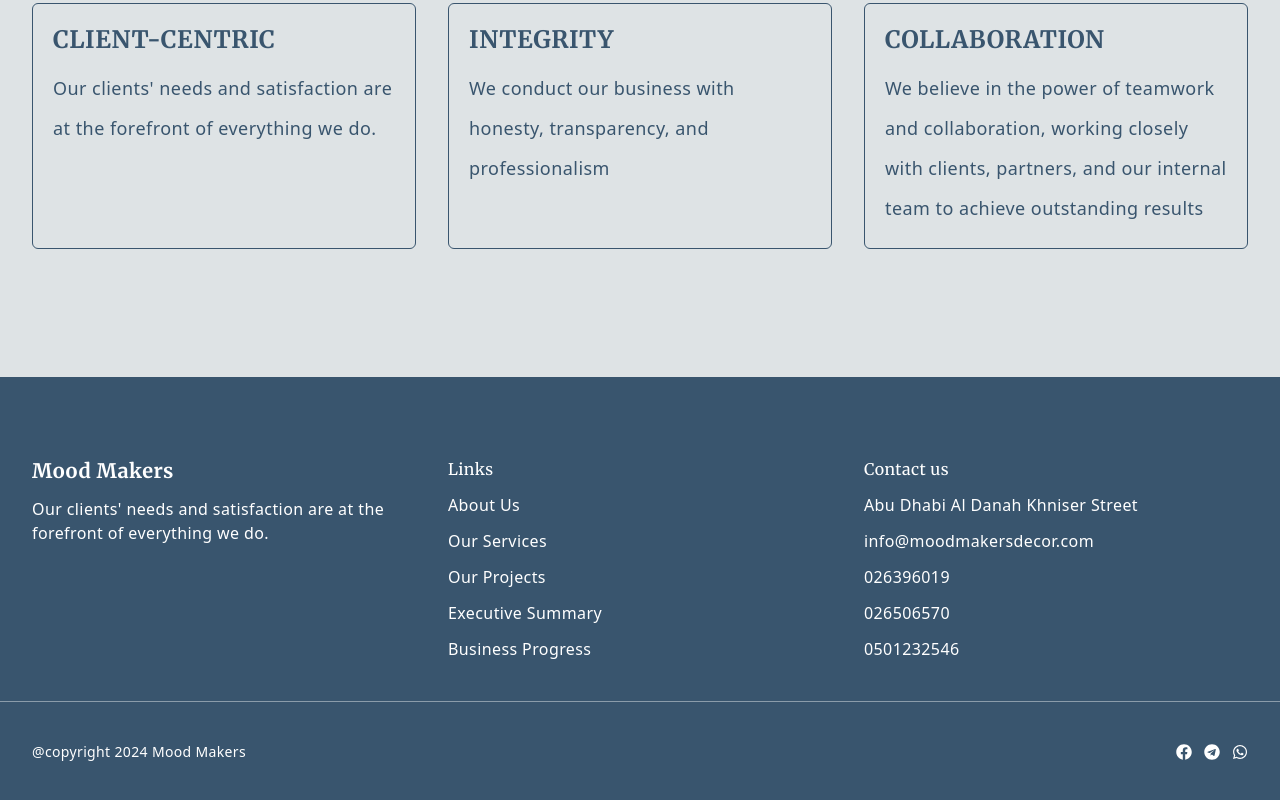
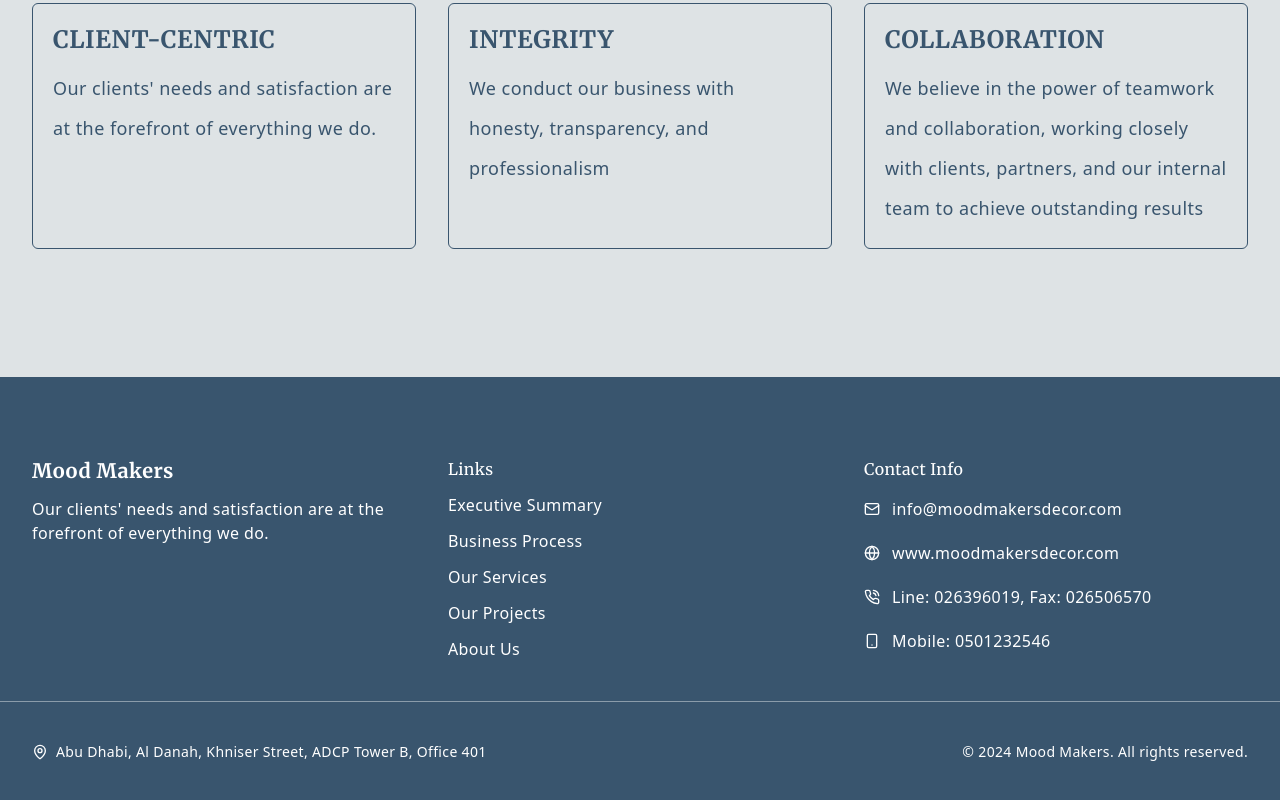
Before and after one commit to Saeed-Altout/mood-makers, a Next.js app: page / in a window 1280 px wide. Shown: the part 1963-2763 px from the top of the page. Built offline with nearby package versions, Linux system fonts and the light colour scheme.

Commit message:
update footer

```diff
--- a/components/layouts/footer.tsx
+++ b/components/layouts/footer.tsx
@@ -1,5 +1,7 @@
+import { routes } from "@/config";
 import { contactInfo } from "@/constants";
-import { FaFacebook, FaTelegram, FaWhatsapp } from "react-icons/fa";
+import { MapPin } from "lucide-react";
+import Link from "next/link";
 
 export const Footer = () => {
   return (
@@ -15,32 +17,25 @@ export const Footer = () => {
         <div className="space-y-3">
           <h3 className="text-white font-medium">Links</h3>
           <ul className="flex flex-col gap-3">
-            <li className="cursor-pointer font-sans text-white hover:text-mood-light transition-all">
-              About Us
-            </li>
-            <li className="cursor-pointer font-sans text-white hover:text-mood-light transition-all">
-              Our Services
-            </li>
-            <li className="cursor-pointer font-sans text-white hover:text-mood-light transition-all">
-              Our Projects
-            </li>
-            <li className="cursor-pointer font-sans text-white hover:text-mood-light transition-all">
-              Executive Summary
-            </li>
-            <li className="cursor-pointer font-sans text-white hover:text-mood-light transition-all">
-              Business Progress
-            </li>
+            {routes.map(({ label, href }, index) => (
+              <li key={index}>
+                <Link
+                  href={href}
+                  className="font-sans text-white hover:text-mood-light transition-all"
+                >
+                  {label}
+                </Link>
+              </li>
+            ))}
           </ul>
         </div>
         <div className="space-y-3">
-          <h3 className="text-white font-medium">Contact us</h3>
+          <h3 className="text-white font-medium">Contact Info</h3>
           <ul className="flex flex-col gap-3">
-            {contactInfo.map(({ label }, index) => (
-              <li
-                key={index}
-                className="flex items-center gap-3 cursor-pointer font-sans text-white hover:text-mood-light transition-all"
-              >
-                {label}
+            {contactInfo.map(({ label, icon: Icon }, index) => (
+              <li key={index} className="flex items-center gap-3">
+                <Icon className="h-4 w-4 text-white" />
+                <p className="flex-1 font-sans text-white">{label}</p>
               </li>
             ))}
           </ul>
@@ -48,21 +43,17 @@ export const Footer = () => {
       </div>
       <div className="bg-mood-light/50 h-px w-full"></div>
 
-      <div className="py-10 container flex items-center justify-between">
-        <p className="text-white text-sm font-sans">
-          @copyright 2024 <span className="font-medium">Mood Makers</span>
+      <div className="py-10 container flex flex-col md:flex-row items-center justify-between gap-10">
+        <p className="text-white text-sm font-sans text-center md:text-left flex items-center gap-2">
+          <MapPin className="h-4 w-4 hidden md:block" />
+          <span className="flex-1">
+            Abu Dhabi, Al Danah, Khniser Street, ADCP Tower B, Office 401
+          </span>
         </p>
-        <ul className="flex items-center gap-3">
-          <li className="cursor-pointer font-sans text-white hover:text-mood-light transition-all">
-            <FaFacebook />
-          </li>
-          <li className="cursor-pointer font-sans text-white hover:text-mood-light transition-all">
-            <FaTelegram />
-          </li>
-          <li className="cursor-pointer font-sans text-white hover:text-mood-light transition-all">
-            <FaWhatsapp />
-          </li>
-        </ul>
+        <p className="text-white text-sm font-sans text-center md:text-left">
+          © {new Date().getFullYear()}{" "}
+          <span className="font-medium">Mood Makers</span>. All rights reserved.
+        </p>
       </div>
     </footer>
   );
--- a/constants/index.ts
+++ b/constants/index.ts
@@ -1,4 +1,5 @@
-import { FaAddressBook, FaEnvelope, FaFax, FaMobile } from "react-icons/fa";
+import { Mail, Smartphone, PhoneCall, Globe } from "lucide-react";
+
 import heroAboutUs from "@/public/hero-about-us.png";
 import heroOurProjects from "@/public/hero-our-projects.png";
 import heroOurServices from "@/public/hero-our-services.png";
@@ -1091,31 +1092,27 @@ const progressStep = [
 
 export const contactInfo = [
   {
-    id: 1,
-    icon: FaAddressBook,
-    label: "Abu Dhabi Al Danah Khniser Street",
-  },
-  {
     id: 2,
-    icon: FaEnvelope,
+    icon: Mail,
     label: "info@moodmakersdecor.com",
   },
   {
     id: 3,
-    icon: FaMobile,
-    label: "026396019",
+    icon: Globe,
+    label: "www.moodmakersdecor.com",
   },
   {
     id: 4,
-    icon: FaFax,
-    label: "026506570",
+    icon: PhoneCall,
+    label: "Line: 026396019, Fax: 026506570",
   },
   {
     id: 5,
-    icon: FaFax,
-    label: "0501232546",
+    icon: Smartphone,
+    label: "Mobile: 0501232546",
   },
 ];
+
 export const coreValue = [
   {
     id: 1,
```
